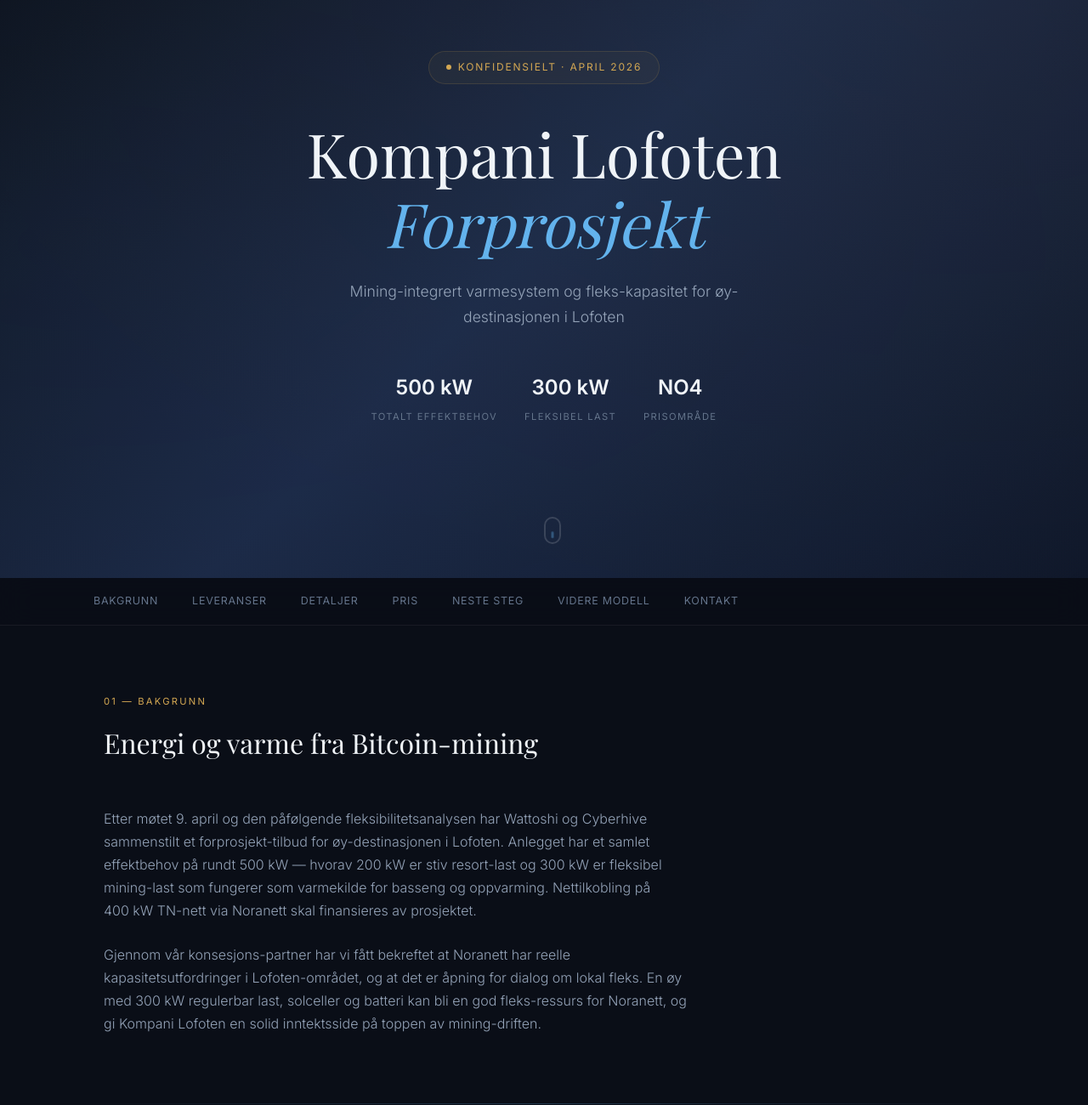
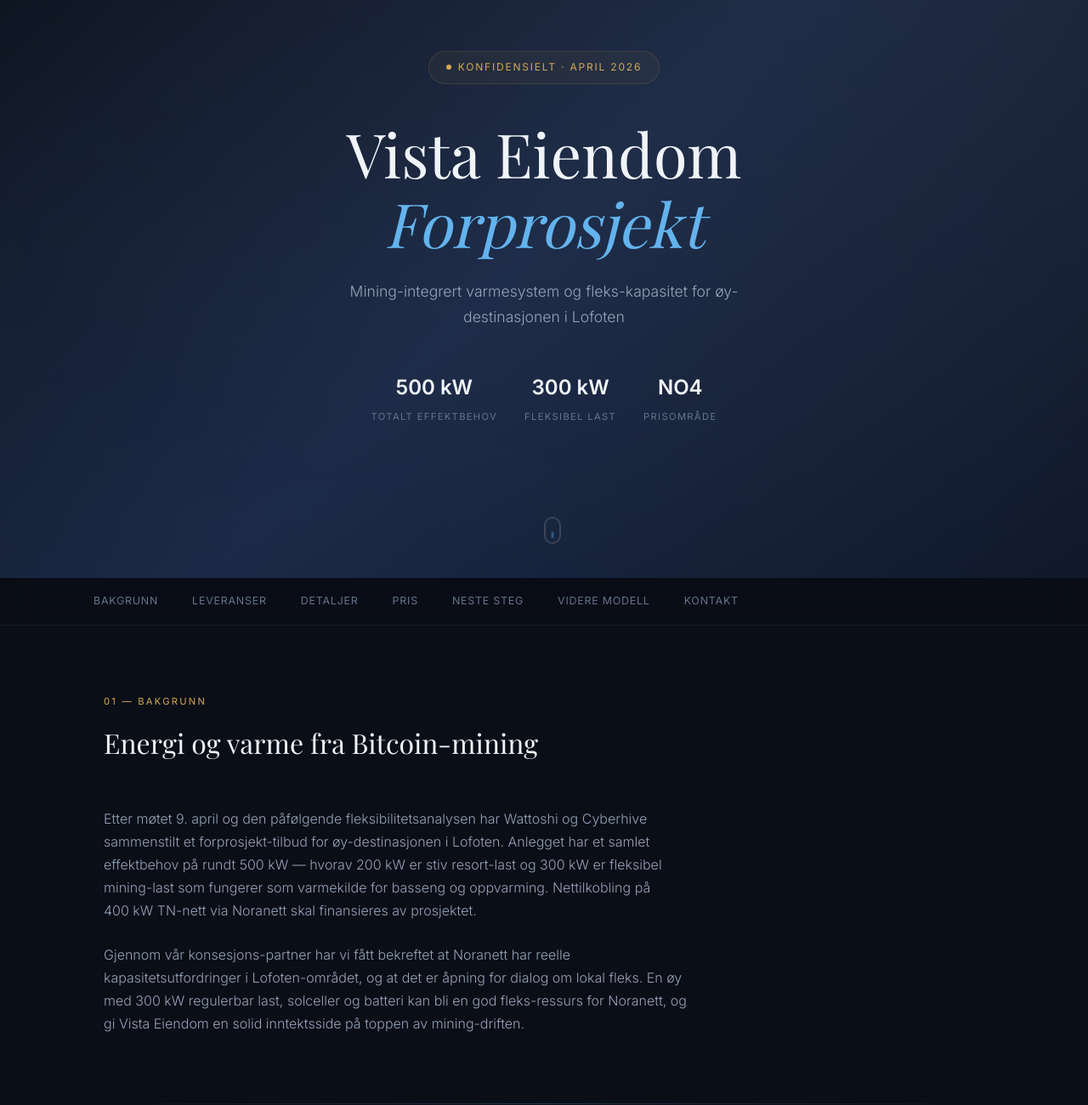
Before and after one commit to WattoshiAS/Kompani-lofoten, a plain HTML site: page index.html in a window 1280 px wide. Shown: the part 120-1420 px from the top of the page at 85% size. Drawn offline with nearby package versions, Linux system fonts and the light colour scheme; a web font is replaced by a local one.

Commit message:
Add files via upload

```diff
--- a/index.html
+++ b/index.html
@@ -3,7 +3,7 @@
 <head>
 <meta charset="UTF-8">
 <meta name="viewport" content="width=device-width, initial-scale=1.0">
-<title>Kompani Lofoten — Forprosjekt</title>
+<title>Vista Eiendom — Forprosjekt</title>
 <style>
   @import url('https://fonts.googleapis.com/css2?family=Inter:wght@300;400;500;600;700&family=Playfair+Display:ital,wght@0,400;0,600;1,400&display=swap');
 
@@ -678,7 +678,7 @@
 <section class="hero">
   <div class="hero-content">
     <div class="hero-badge">Konfidensielt · April 2026</div>
-    <h1>Kompani Lofoten<br><em>Forprosjekt</em></h1>
+    <h1>Vista Eiendom<br><em>Forprosjekt</em></h1>
     <p class="hero-sub">Mining-integrert varmesystem og fleks-kapasitet for øy-destinasjonen i Lofoten</p>
     <div class="hero-meta">
       <div class="hero-meta-item">
@@ -721,7 +721,7 @@
     Etter møtet 9.&nbsp;april og den påfølgende fleksibilitetsanalysen har Wattoshi og Cyberhive sammenstilt et forprosjekt-tilbud for øy-destinasjonen i Lofoten. Anlegget har et samlet effektbehov på rundt 500&nbsp;kW — hvorav 200&nbsp;kW er stiv resort-last og 300&nbsp;kW er fleksibel mining-last som fungerer som varmekilde for basseng og oppvarming. Nettilkobling på 400&nbsp;kW TN-nett via Noranett skal finansieres av prosjektet.
   </p>
   <p class="section-desc">
-    Gjennom vår konsesjons-partner har vi fått bekreftet at Noranett har reelle kapasitetsutfordringer i Lofoten-området, og at det er åpning for dialog om lokal fleks. En øy med 300&nbsp;kW regulerbar last, solceller og batteri kan bli en god fleks-ressurs for Noranett, og gi Kompani Lofoten en solid inntektsside på toppen av mining-driften.
+    Gjennom vår konsesjons-partner har vi fått bekreftet at Noranett har reelle kapasitetsutfordringer i Lofoten-området, og at det er åpning for dialog om lokal fleks. En øy med 300&nbsp;kW regulerbar last, solceller og batteri kan bli en god fleks-ressurs for Noranett, og gi Vista Eiendom en solid inntektsside på toppen av mining-driften.
   </p>
 </section>
 
@@ -780,7 +780,7 @@
     </button>
     <div class="accordion-body">
       <div class="accordion-content">
-        Prinsippskissene dekker rørtegning og elektro-oppsett for 300 kW Antminer Hydro varmesystem med platevarmeveksler (BPHE, 300–400 kW), dobbeltmantlet akkumulatortank (2000–5000 L), kjølesløyfe for sommeroverskudd, og termisk styring mot basseng og bygningsvarme. Skissene er basert på Cyberhive Rev. 8-tegningen tilpasset Kompani Lofoten.
+        Prinsippskissene dekker rørtegning og elektro-oppsett for 300 kW Antminer Hydro varmesystem med platevarmeveksler (BPHE, 300–400 kW), dobbeltmantlet akkumulatortank (2000–5000 L), kjølesløyfe for sommeroverskudd, og termisk styring mot basseng og bygningsvarme. Skissene er basert på Cyberhive Rev. 8-tegningen tilpasset Vista Eiendom.
       </div>
     </div>
   </div>
@@ -792,7 +792,7 @@
     </button>
     <div class="accordion-body">
       <div class="accordion-content">
-        Noranett har bekreftet at strømnettet i Lofoten har begrenset kapasitet. Det betyr at en regulerbar last på 300 kW — som kan skrus av ved signal — er verdifull for dem. Dere kan potensielt inngå fleks-avtaler der Kompani Lofoten får betalt for å redusere forbruk i perioder med høy nettbelastning.
+        Noranett har bekreftet at strømnettet i Lofoten har begrenset kapasitet. Det betyr at en regulerbar last på 300 kW — som kan skrus av ved signal — er verdifull for dem. Dere kan potensielt inngå fleks-avtaler der Vista Eiendom får betalt for å redusere forbruk i perioder med høy nettbelastning.
       </div>
     </div>
   </div>
@@ -874,7 +874,7 @@
       <div class="timeline-content">
         <h4>Skriftlig aksept</h4>
         <p>Skriftlig aksept av tilbudet per e-post eller melding.</p>
-        <span class="responsible">Kompani Lofoten</span>
+        <span class="responsible">Vista Eiendom</span>
       </div>
     </div>
     <div class="timeline-step">
@@ -882,7 +882,7 @@
       <div class="timeline-content">
         <h4>Oppstartsmøte og datagrunnlag</h4>
         <p>Gbnr, solcelle-kapasitet, strømleverandør og ønsket idriftsetting.</p>
-        <span class="responsible">Kompani Lofoten + Wattoshi</span>
+        <span class="responsible">Vista Eiendom + Wattoshi</span>
       </div>
     </div>
     <div class="timeline-step">
@@ -966,7 +966,7 @@
 </section>
 
 <footer class="footer">
-  Konfidensielt dokument — utarbeidet for Kompani Lofoten av Wattoshi AS og Cyberhive AS, april 2026.
+  Konfidensielt dokument — utarbeidet for Vista Eiendom av Wattoshi AS og Cyberhive AS, april 2026.
 </footer>
 
 <script>
```
